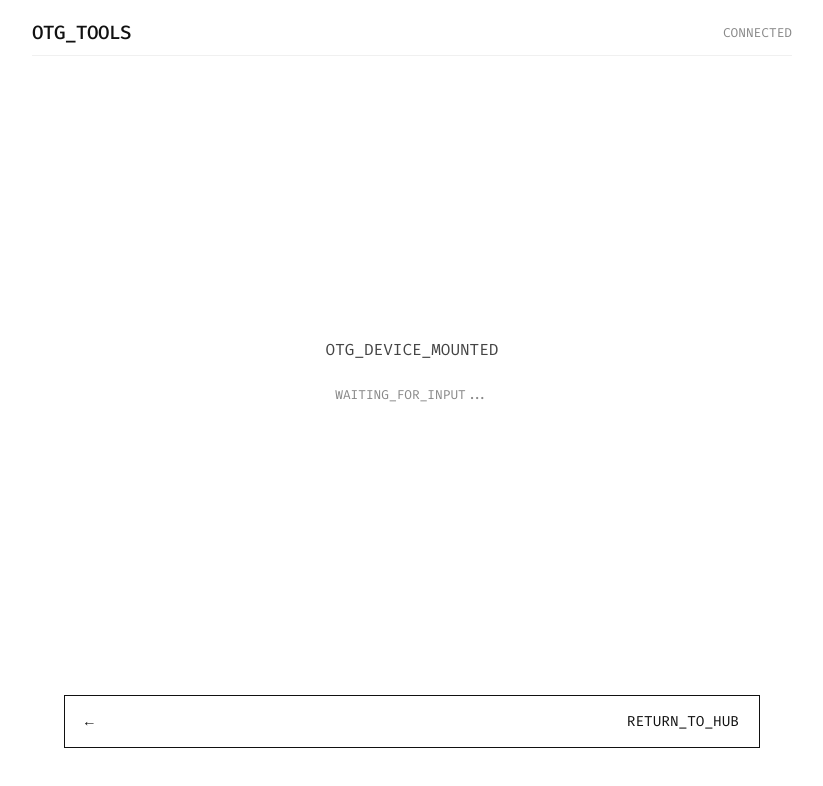
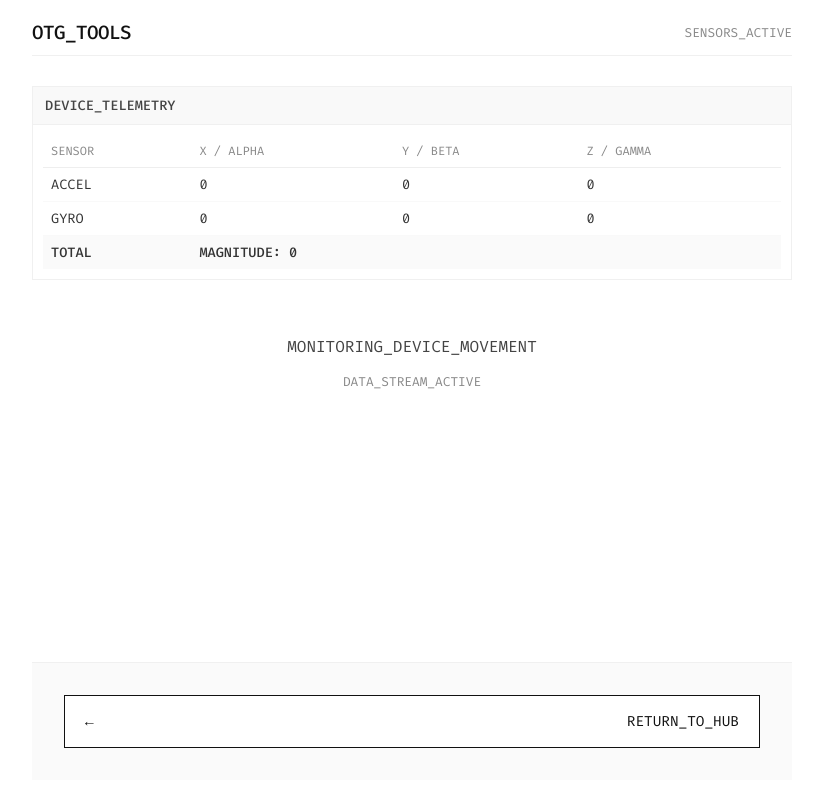
Before and after one commit to hxri-nxrxyxn/aarambh-hack, a SvelteKit app: page /otg in a window 1280 px wide. Shown: the top 786 px of the page, without its empty margins (228-1051 px from the left). Built offline with nearby package versions, Linux system fonts and the light colour scheme.

Commit message:
refactor: move sensor telemetry to otg route

```diff
--- a/src/routes/dock/+page.svelte
+++ b/src/routes/dock/+page.svelte
@@ -10,19 +10,13 @@
 	let lastFrameData = null;
 	let motionMagnitude = $state(0);
 
-	// Sensor Data State
-	let sensorData = $state({
-		accel: { x: 0, y: 0, z: 0 },
-		gyro: { alpha: 0, beta: 0, gamma: 0 },
-		motion: 0
-	});
-
 	const MOTION_THRESHOLD = 25; // Minimum avg pixel difference to trigger
 	const SAMPLE_STEP = 4; // Sample every 4th pixel for performance
 	const PROCESS_WIDTH = 160;
 	const PROCESS_HEIGHT = 120;
-	const WEBHOOK_URL = 'https://fahim-n8n.laddu.cc';
+	const WEBHOOK_URL = 'https://fahim-n8n.laddu.cc'; // Ensure correct endpoint path if needed (e.g. /webhook/...)
 
+	// Fira Code Font Injection
 	onMount(() => {
 		const link = document.createElement('link');
 		link.href = 'https://fonts.googleapis.com/css2?family=Fira+Code:wght@300;400;500&display=swap';
@@ -30,12 +24,10 @@
 		document.head.appendChild(link);
 
 		startCamera();
-		startSensors();
 	});
 
 	onDestroy(() => {
 		stopCamera();
-		stopSensors();
 	});
 
 	async function startCamera() {
@@ -81,41 +73,6 @@
 		}
 	}
 
-	function startSensors() {
-		if (typeof window !== 'undefined' && window.DeviceMotionEvent) {
-			window.addEventListener('devicemotion', handleMotion, true);
-			window.addEventListener('deviceorientation', handleOrientation, true);
-		}
-	}
-
-	function stopSensors() {
-		if (typeof window !== 'undefined' && window.DeviceMotionEvent) {
-			window.removeEventListener('devicemotion', handleMotion, true);
-			window.removeEventListener('deviceorientation', handleOrientation, true);
-		}
-	}
-
-	function handleMotion(event) {
-		const { x, y, z } = event.accelerationIncludingGravity || { x:0, y:0, z:0 };
-		sensorData.accel = {
-			x: (x || 0).toFixed(2),
-			y: (y || 0).toFixed(2),
-			z: (z || 0).toFixed(2)
-		};
-
-		// Simple magnitude calculation
-		const mag = Math.sqrt(x*x + y*y + z*z);
-		sensorData.motion = mag.toFixed(2);
-	}
-
-	function handleOrientation(event) {
-		sensorData.gyro = {
-			alpha: (event.alpha || 0).toFixed(1),
-			beta: (event.beta || 0).toFixed(1),
-			gamma: (event.gamma || 0).toFixed(1)
-		};
-	}
-
 	function addLog(id, type, val) {
 		const timestamp = new Date().toLocaleTimeString();
 		const logItem = {
@@ -141,6 +98,7 @@
 			calculateMotion(currentFrame.data, lastFrameData.data);
 		}
 
+		// Store current frame for next comparison
 		lastFrameData = new ImageData(
 			new Uint8ClampedArray(currentFrame.data),
 			currentFrame.width,
@@ -154,7 +112,9 @@
 		let totalDiff = 0;
 		let pixelCount = 0;
 
+		// Loop through pixels, stepping by SAMPLE_STEP * 4 (since each pixel has r,g,b,a)
 		for (let i = 0; i < current.length; i += SAMPLE_STEP * 4) {
+			// Simple grayscale conversion or just average RGB diff
 			const rDiff = Math.abs(current[i] - previous[i]);
 			const gDiff = Math.abs(current[i+1] - previous[i+1]);
 			const bDiff = Math.abs(current[i+2] - previous[i+2]);
@@ -171,8 +131,9 @@
 		}
 	}
 
+	// Throttle alerts to avoid flooding
 	let lastAlertTime = 0;
-	const ALERT_COOLDOWN = 2000;
+	const ALERT_COOLDOWN = 2000; // 2 seconds
 
 	async function handleMotionDetected(intensity) {
 		const now = Date.now();
@@ -182,6 +143,7 @@
 		const timestamp = new Date().toLocaleTimeString();
 		const snapshot = canvasRef.toDataURL('image/jpeg', 0.7);
 
+		// Local Log
 		const logItem = {
 			id: now,
 			time: timestamp,
@@ -189,17 +151,19 @@
 			intensity: intensity.toFixed(2),
 			image: snapshot
 		};
-		logs = [logItem, ...logs].slice(0, 50);
+		logs = [logItem, ...logs].slice(0, 50); // Keep last 50
 
+		// Webhook Trigger
 		try {
+			// Using fetch with no-cors might be needed if n8n doesn't send CORS headers,
+			// but no-cors makes the response opaque. Usually standard CORS is preferred.
 			fetch(WEBHOOK_URL, {
 				method: 'POST',
 				headers: { 'Content-Type': 'application/json' },
 				body: JSON.stringify({
 					event_type: "motion_alert",
 					intensity: intensity,
-					frame: snapshot,
-					sensors: sensorData // Include sensor data in payload
+					frame: snapshot
 				})
 			}).catch(err => console.error("Webhook failed", err));
 		} catch (e) {
@@ -217,6 +181,7 @@
 </script>
 
 <div class="container">
+	<!-- Header -->
 	<header>
 		<h1>DOCK_MONITOR</h1>
 		<div class="status">
@@ -225,6 +190,7 @@
 		</div>
 	</header>
 
+	<!-- Main Grid -->
 	<main>
 		<!-- Camera Section -->
 		<section class="camera-feed">
@@ -234,45 +200,10 @@
 				<canvas bind:this={canvasRef} width={PROCESS_WIDTH} height={PROCESS_HEIGHT} class="hidden-canvas"></canvas>
 				<div class="overlay">
 					<div class="metric">
-						<label>VISUAL_MAG</label>
+						<label>MAGNITUDE</label>
 						<span>{motionMagnitude.toFixed(1)}</span>
 					</div>
 				</div>
-			</div>
-		</section>
-
-		<!-- Sensor Data Table -->
-		<section class="sensor-panel">
-			<div class="panel-header">SENSOR_TELEMETRY</div>
-			<div class="table-wrapper">
-				<table>
-					<thead>
-						<tr>
-							<th>SENSOR</th>
-							<th>X / ALPHA</th>
-							<th>Y / BETA</th>
-							<th>Z / GAMMA</th>
-						</tr>
-					</thead>
-					<tbody>
-						<tr>
-							<td>ACCEL</td>
-							<td>{sensorData.accel.x}</td>
-							<td>{sensorData.accel.y}</td>
-							<td>{sensorData.accel.z}</td>
-						</tr>
-						<tr>
-							<td>GYRO</td>
-							<td>{sensorData.gyro.alpha}</td>
-							<td>{sensorData.gyro.beta}</td>
-							<td>{sensorData.gyro.gamma}</td>
-						</tr>
-						<tr>
-							<td>TOTAL</td>
-							<td colspan="3">MAGNITUDE: {sensorData.motion}</td>
-						</tr>
-					</tbody>
-				</table>
 			</div>
 		</section>
 
@@ -303,6 +234,7 @@
 		</div>
 	</main>
 
+	<!-- Detail Modal -->
 	{#if selectedLog}
 		<div class="modal-backdrop" onclick={closeLog} role="button" tabindex="0" onkeydown={(e) => e.key === 'Escape' && closeLog()}>
 			<div class="modal-content" onclick={(e) => e.stopPropagation()} role="presentation">
@@ -373,7 +305,7 @@
 	}
 
 	.indicator.active {
-		background-color: #333;
+		background-color: #333; /* Soft black for active */
 	}
 
 	main {
@@ -384,6 +316,7 @@
 		overflow: hidden;
 	}
 
+	/* Camera */
 	.camera-feed {
 		position: relative;
 		background-color: #F9F9F9;
@@ -423,43 +356,6 @@
 		font-size: 0.75rem;
 		display: flex;
 		gap: 8px;
-	}
-
-	/* Sensor Panel */
-	.sensor-panel {
-		border: 1px solid #F0F0F0;
-		padding: 0;
-	}
-
-	.panel-header {
-		background: #F9F9F9;
-		padding: 8px 12px;
-		font-size: 0.85rem;
-		border-bottom: 1px solid #F0F0F0;
-		color: #444;
-	}
-
-	.table-wrapper {
-		padding: 10px;
-	}
-
-	table {
-		width: 100%;
-		border-collapse: collapse;
-		font-size: 0.8rem;
-	}
-
-	th {
-		text-align: left;
-		padding: 6px;
-		color: #888;
-		font-weight: 400;
-		border-bottom: 1px solid #EEE;
-	}
-
-	td {
-		padding: 6px;
-		color: #333;
 	}
 
 	/* Logs */
@@ -532,43 +428,7 @@
 		font-size: 0.8rem;
 	}
 
-	.nav-container {
-		display: flex;
-		flex-direction: column;
-		gap: 15px;
-		padding: 2rem;
-		background: #FAFAFA;
-		border-top: 1px solid #F0F0F0;
-	}
-
-	.btn {
-		display: flex;
-		justify-content: space-between;
-		align-items: center;
-		width: 100%;
-		padding: 16px 20px;
-		font-family: inherit;
-		font-size: 0.9rem;
-		text-decoration: none;
-		cursor: pointer;
-		box-sizing: border-box;
-		transition: all 0.2s ease;
-		border: 1px solid #111;
-	}
-
-	.btn-secondary {
-		background-color: #FFF;
-		color: #111;
-	}
-
-	.btn-secondary:hover {
-		background-color: #F5F5F5;
-	}
-
-	.arrow {
-		font-weight: 300;
-	}
-
+	/* Modal */
 	.modal-backdrop {
 		position: fixed;
 		top: 0;
--- a/src/routes/otg/+page.svelte
+++ b/src/routes/otg/+page.svelte
@@ -1,24 +1,104 @@
 <script>
-	import { onMount } from 'svelte';
+	import { onMount, onDestroy } from 'svelte';
+
+	let sensorData = $state({
+		accel: { x: 0, y: 0, z: 0 },
+		gyro: { alpha: 0, beta: 0, gamma: 0 },
+		motion: 0
+	});
 
 	onMount(() => {
 		const link = document.createElement('link');
 		link.href = 'https://fonts.googleapis.com/css2?family=Fira+Code:wght@300;400;500&display=swap';
 		link.rel = 'stylesheet';
 		document.head.appendChild(link);
+
+		startSensors();
 	});
+
+	onDestroy(() => {
+		stopSensors();
+	});
+
+	function startSensors() {
+		if (typeof window !== 'undefined' && window.DeviceMotionEvent) {
+			window.addEventListener('devicemotion', handleMotion, true);
+			window.addEventListener('deviceorientation', handleOrientation, true);
+		}
+	}
+
+	function stopSensors() {
+		if (typeof window !== 'undefined' && window.DeviceMotionEvent) {
+			window.removeEventListener('devicemotion', handleMotion, true);
+			window.removeEventListener('deviceorientation', handleOrientation, true);
+		}
+	}
+
+	function handleMotion(event) {
+		const { x, y, z } = event.accelerationIncludingGravity || { x:0, y:0, z:0 };
+		sensorData.accel = {
+			x: (x || 0).toFixed(2),
+			y: (y || 0).toFixed(2),
+			z: (z || 0).toFixed(2)
+		};
+
+		const mag = Math.sqrt(x*x + y*y + z*z);
+		sensorData.motion = mag.toFixed(2);
+	}
+
+	function handleOrientation(event) {
+		sensorData.gyro = {
+			alpha: (event.alpha || 0).toFixed(1),
+			beta: (event.beta || 0).toFixed(1),
+			gamma: (event.gamma || 0).toFixed(1)
+		};
+	}
 </script>
 
 <div class="container">
 	<header>
 		<h1>OTG_TOOLS</h1>
-		<div class="status">CONNECTED</div>
+		<div class="status">SENSORS_ACTIVE</div>
 	</header>
 
 	<main>
-		<div class="placeholder-content">
-			<p>OTG_DEVICE_MOUNTED</p>
-			<p class="sub-text">WAITING_FOR_INPUT...</p>
+		<section class="sensor-panel">
+			<div class="panel-header">DEVICE_TELEMETRY</div>
+			<div class="table-wrapper">
+				<table>
+					<thead>
+						<tr>
+							<th>SENSOR</th>
+							<th>X / ALPHA</th>
+							<th>Y / BETA</th>
+							<th>Z / GAMMA</th>
+						</tr>
+					</thead>
+					<tbody>
+						<tr>
+							<td>ACCEL</td>
+							<td>{sensorData.accel.x}</td>
+							<td>{sensorData.accel.y}</td>
+							<td>{sensorData.accel.z}</td>
+						</tr>
+						<tr>
+							<td>GYRO</td>
+							<td>{sensorData.gyro.alpha}</td>
+							<td>{sensorData.gyro.beta}</td>
+							<td>{sensorData.gyro.gamma}</td>
+						</tr>
+						<tr class="highlight">
+							<td>TOTAL</td>
+							<td colspan="3">MAGNITUDE: {sensorData.motion}</td>
+						</tr>
+					</tbody>
+				</table>
+			</div>
+		</section>
+
+		<div class="info-block">
+			<p>MONITORING_DEVICE_MOVEMENT</p>
+			<p class="sub-text">DATA_STREAM_ACTIVE</p>
 		</div>
 
 		<div class="nav-container">
@@ -73,28 +153,79 @@
 		flex: 1;
 		display: flex;
 		flex-direction: column;
+		gap: 20px;
 	}
 
-	.placeholder-content {
-		flex: 1;
-		display: flex;
-		flex-direction: column;
-		justify-content: center;
-		align-items: center;
+	/* Sensor Panel */
+	.sensor-panel {
+		border: 1px solid #F0F0F0;
+		padding: 0;
+		margin-top: 10px;
+	}
+
+	.panel-header {
+		background: #F9F9F9;
+		padding: 10px 12px;
+		font-size: 0.85rem;
+		border-bottom: 1px solid #F0F0F0;
+		color: #444;
+		font-weight: 500;
+	}
+
+	.table-wrapper {
+		padding: 10px;
+	}
+
+	table {
+		width: 100%;
+		border-collapse: collapse;
+		font-size: 0.85rem;
+	}
+
+	th {
+		text-align: left;
+		padding: 8px;
+		color: #888;
+		font-weight: 400;
+		border-bottom: 1px solid #EEE;
+		font-size: 0.75rem;
+	}
+
+	td {
+		padding: 8px;
+		color: #333;
+		border-bottom: 1px solid #F9F9F9;
+	}
+
+	tr:last-child td {
+		border-bottom: none;
+	}
+
+	.highlight td {
+		font-weight: 500;
+		background-color: #FAFAFA;
+	}
+
+	.info-block {
+		text-align: center;
+		padding: 20px;
 		color: #444;
 	}
 
 	.sub-text {
 		color: #888;
 		font-size: 0.8rem;
-		margin-top: 10px;
+		margin-top: 5px;
 	}
 
 	.nav-container {
+		margin-top: auto;
 		display: flex;
 		flex-direction: column;
 		gap: 15px;
 		padding: 2rem;
+		background: #FAFAFA;
+		border-top: 1px solid #F0F0F0;
 	}
 
 	.btn {
```
